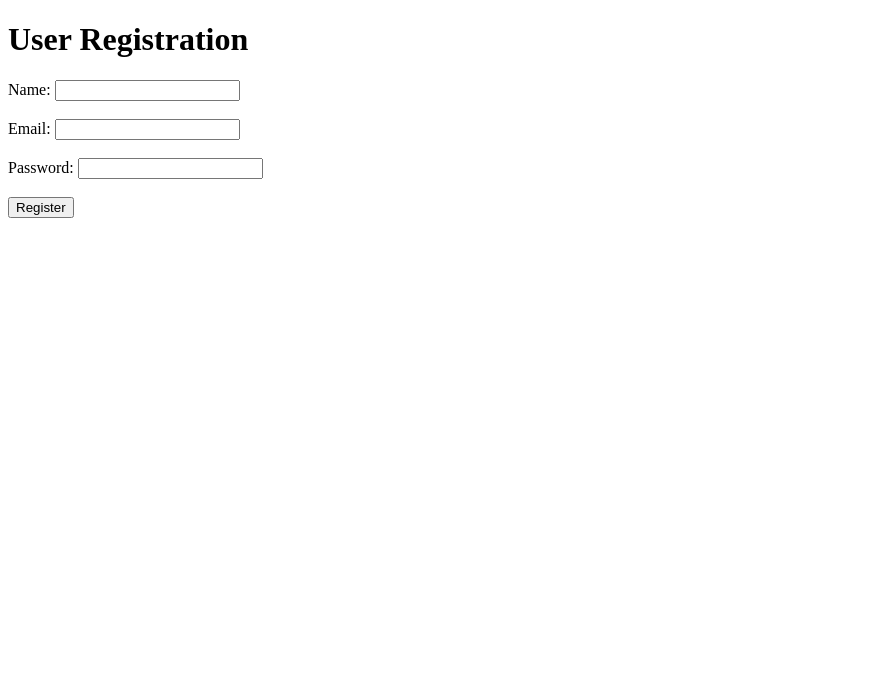
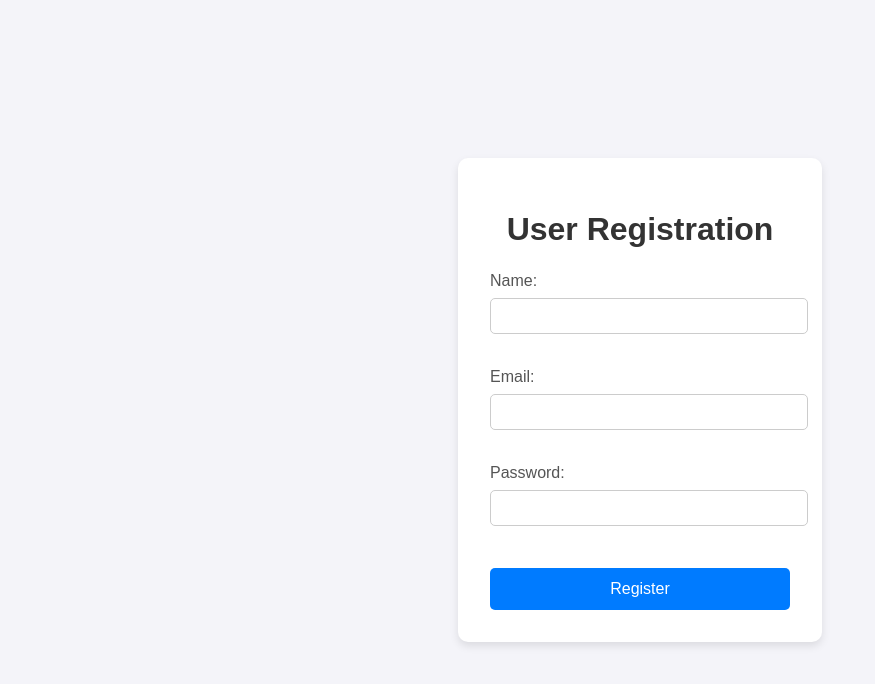
Before and after one commit to Pavangowda73/nodejs-project-1, a website: page user-registration/public/index.html in a window 1280 px wide. Shown: the whole page, without its empty margins (0-875 px from the left). Drawn offline with Linux system fonts and the light colour scheme.

Commit message:
Update index.html

```diff
--- a/user-registration/public/index.html
+++ b/user-registration/public/index.html
@@ -5,22 +5,26 @@
     <meta name="viewport" content="width=device-width, initial-scale=1.0">
     <title>User Registration</title>
 </head>
-<body>
-    <h1>User Registration</h1>
+<body style="font-family: 'Arial', sans-serif; background-color: #f4f4f9; display: flex; justify-content: center; align-items: center; height: 100vh; margin: 0;">
+    <div style="background-color: #ffffff; padding: 2rem; border-radius: 10px; box-shadow: 0 4px 8px rgba(0, 0, 0, 0.1); width: 300px;">
+        <h1 style="color: #333; text-align: center; margin-bottom: 1.5rem;">User Registration</h1>
 
-    <!-- Registration Form -->
-    <form id="registration-form">
-        <label for="name">Name:</label>
-        <input type="text" id="name" name="name" required><br><br>
+        <!-- Registration Form -->
+        <form id="registration-form">
+            <label for="name" style="display: block; margin-bottom: 0.5rem; color: #555;">Name:</label>
+            <input type="text" id="name" name="name" required style="width: 100%; padding: 0.5rem; margin-bottom: 1rem; border: 1px solid #ccc; border-radius: 5px; font-size: 1rem;"><br><br>
 
-        <label for="email">Email:</label>
-        <input type="email" id="email" name="email" required><br><br>
+            <label for="email" style="display: block; margin-bottom: 0.5rem; color: #555;">Email:</label>
+            <input type="email" id="email" name="email" required style="width: 100%; padding: 0.5rem; margin-bottom: 1rem; border: 1px solid #ccc; border-radius: 5px; font-size: 1rem;"><br><br>
 
-        <label for="password">Password:</label>
-        <input type="password" id="password" name="password" required><br><br>
+            <label for="password" style="display: block; margin-bottom: 0.5rem; color: #555;">Password:</label>
+            <input type="password" id="password" name="password" required style="width: 100%; padding: 0.5rem; margin-bottom: 1.5rem; border: 1px solid #ccc; border-radius: 5px; font-size: 1rem;"><br><br>
 
-        <button type="submit">Register</button>
-    </form>
+            <button type="submit" style="width: 100%; padding: 0.75rem; background-color: #007bff; color: white; border: none; border-radius: 5px; font-size: 1rem; cursor: pointer;">
+                Register
+            </button>
+        </form>
+    </div>
 
     <script>
         // JavaScript to handle form submission
@@ -36,7 +40,7 @@
             };
 
             // Send POST request to Node.js backend
-            const response = await fetch('http://13.233.105.126:3000/register', {
+            const response = await fetch('http://localhost:3000/register', {
                 method: 'POST',  // Ensure it's a POST request
                 headers: {
                     'Content-Type': 'application/json'  // Specify content type as JSON
```
